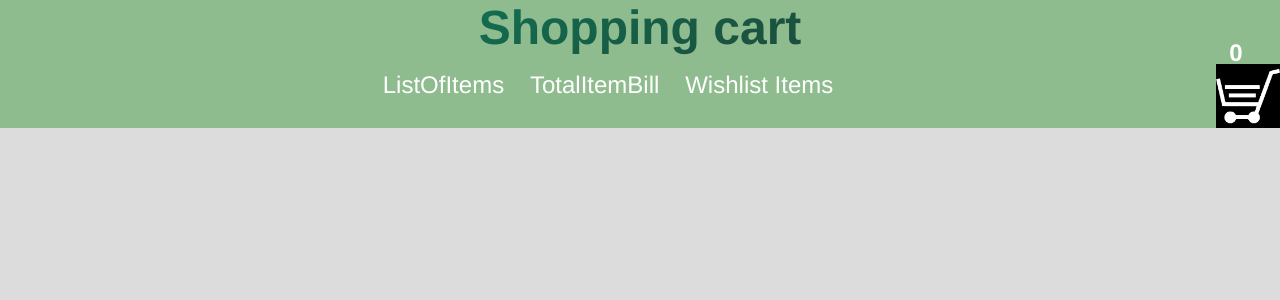
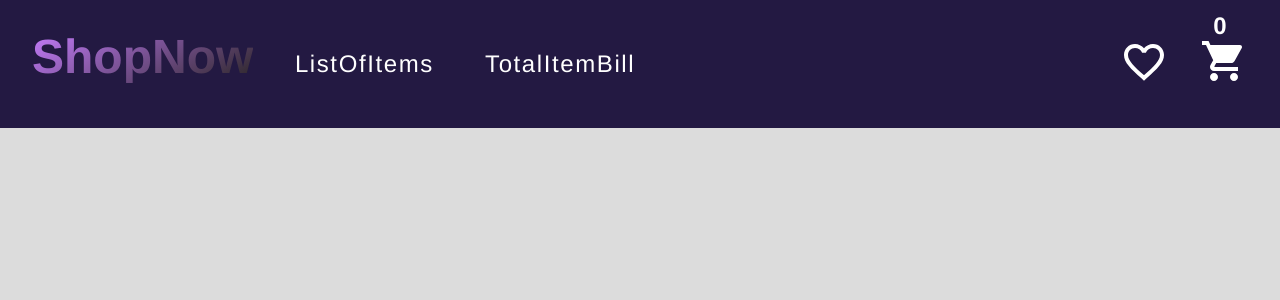
Before and after one commit to deepalishivanagi/ShoppingCart, a React (Create React App) app: page /Wishlist in a window 1280 px wide. Shown: the top 300 px of the page. Built offline with nearby package versions, Linux system fonts and the light colour scheme; no server answers.

Commit message:
updated the styling for home page

```diff
--- a/src/App.js
+++ b/src/App.js
@@ -5,7 +5,7 @@ import ItemBill from "./ItemBill";
 import { BrowserRouter as Router, Routes, Route, Link } from "react-router-dom";
 import Wishlist from "./Wishlist";
 import { useEffect } from "react";
-
+import FavoriteBorderIcon from '@mui/icons-material/FavoriteBorder';
 import ItemDetailPage from "./ItemDetailPage";
 import { useSelector, useDispatch } from "react-redux";
 
@@ -35,7 +35,8 @@ export default function App() {
     <div className="App">
       <Router>
         <nav>
-          <h1>Shopping cart</h1>
+          <div>
+          <h1>ShopNow</h1>
             <Link class="link" to="/ListOfItems">
               {" "}
               ListOfItems{" "}
@@ -44,10 +45,15 @@ export default function App() {
               {" "}
               TotalItemBill{" "}
             </Link>
-          <Link class="link" to="/Wishlist">
-            Wishlist Items
+          </div>
+          <div>
+            <Link to="/Wishlist">
+              {/* Wishlist Items */}
+              <FavoriteBorderIcon sx={{ fontSize: "xxx-large",color:"white" }} />
+              {/* <p>Wishlist</p> */}
             </Link>
             <Cart />
+          </div>
         </nav>
 
         <Routes>
--- a/src/Sidebar.js
+++ b/src/Sidebar.js
@@ -1,5 +1,6 @@
 
 import { useDispatch, useSelector } from "react-redux";
+import ArrowRightIcon from '@mui/icons-material/ArrowRight';
 
 export default function Sidebar() {
   const statefilt = useSelector((state) => state.FilterState);
@@ -9,8 +10,8 @@ export default function Sidebar() {
     <form className="main-Sidebar flex-container">
       <div className="Filter-1 Horizontal-wrapper flex-col">
         <div className="Filter-header">
-          <p>Filter</p>
-          <p>
+          <p>Filter <ArrowRightIcon sx={{color:"white",fontSize:"xx-large"}}/></p>
+          <div>
             <button
               onClick={() => {
                 dispatch({ type: "ClearBtnHandler" });
@@ -18,9 +19,9 @@ export default function Sidebar() {
             >
               Clear All
             </button>
-          </p>
+          </div>
         </div>
-        <div className="PriceSlider-container ">
+        <div className="PriceSlider-container">
           <p>Price</p>
           <p>
             <input
--- a/src/cart.js
+++ b/src/cart.js
@@ -1,6 +1,7 @@
 import "./style2.css";
 import CartImage from "./Images/CartImage.png";
 import { useSelector } from "react-redux";
+import ShoppingCartIcon from '@mui/icons-material/ShoppingCart';
 
 export default function Cart(param) {
   const state = useSelector((state) => state.AppState);
@@ -9,8 +10,10 @@ export default function Cart(param) {
     <div className="Cart-div">
       <h2>{state.TotalCount}</h2>
       <div>
-        <img src={CartImage} alt="cart"></img>
+        {/* <img src={CartImage} alt="cart"></img> */}
+        <ShoppingCartIcon sx={{fontSize:'xxx-large'}}/>
       </div>
+      {/* <p>Cart</p> */}
     </div>
   );
 }
--- a/src/style2.css
+++ b/src/style2.css
@@ -17,13 +17,26 @@
     text-align: center;
   }
   .App h1 {
-    background: linear-gradient(150deg, #059669, #292524);
+    /* background: linear-gradient(150deg, #059669, #292524); */
+    background: linear-gradient(150deg, #c77dff, #292524);
     background-clip: text;
     -webkit-background-clip: text;
     color: transparent;
     font-size: 3rem;
     font-weight: bolder;
     margin-bottom: 1rem;
+  }
+  .App nav {
+    display: flex;
+    justify-content: space-between;
+    align-items: center;
+    padding: 0rem 2rem;
+  }
+  .App nav div{
+    display: flex;
+    justify-content: center;
+    align-items: center;
+    gap: 2rem;
   }
   .items-container{
     height: 100%;
@@ -58,30 +71,37 @@
     box-shadow: 0px 13px 10px -7px rgb(71 27 27 / 10%);
 
   }
+  .Item a{
+    text-decoration: none;
+  }
 
   .Item .item-div1{
-
     width: 100%;
     height: 20rem;
     margin-top: 1.5rem;
+    transition: 0.2s;
   }
 
     .Item .item-div1 img{
-
     width: 100%;
     height: 85%;
     border-radius: 4px;
     object-fit: fill;
   }
+  .Item .item-div1 :hover{
+    transform: scale(1.3);
+  }
 
-    .Item .item-div2{
+ .Item .item-div2{
 
-    height: 7rem;
+    /* height: 7rem; */
     width: 100%;
     margin-top: -2rem;
     color: darkgray;
     margin-bottom: 2rem;
-
+  }
+  .Item .item-div2 h3{
+    height: 50px;
   }
 
 
@@ -92,7 +112,7 @@
     letter-spacing: 2px;
     font-weight: 500;
     color: black;
-    margin-top: -4rem;
+    margin-top: -1rem;
 
   }
   .Item .item-div3 h3
@@ -103,7 +123,7 @@
 
   .Cart-div {
     float: right;
-    display: inline;
+    display: block !important;
     margin-top: -2rem;
   }
   .Cart-div img {
@@ -139,7 +159,8 @@
   }
 
   nav {
-    background-color: darkseagreen;
+    /* background-color: darkseagreen; */
+    background-color: #231942;
     color: white;
     height: 8rem;
     position: fixed;
@@ -155,9 +176,11 @@
     font-style: none;
     text-decoration: none;
     display: inline;
+    letter-spacing: 0.1rem;
   }
   .link:hover {
-    background: linear-gradient(150deg, #059669, #292524);
+    /* background: linear-gradient(150deg, #059669, #292524); */
+    background: linear-gradient(150deg, #e0b1cb, #292524);
     background-clip: text;
     -webkit-background-clip: text;
     color: transparent;
@@ -173,20 +196,23 @@
     margin-top: 1rem;
     font-size: inherit;
     border-radius: 0.5rem;
-    background-color: darkseagreen;
-    padding: 5px;
-    border: 1px solid #059669;
+    /* background-color: darkseagreen; */
+    background-color: #231942;
+    padding: 0.5rem 1rem;
+    /* border: 1px solid #059669; */
+    border: 1px solid #5e548e;
+    color: white;
   }
   .AddSub button {
     height: 30px;
     width: 30px;
     border-radius: 50%;
-    border: 1px solid #059669;
+    border: 1px solid #231942;
     background-color: transparent;
     font-size: 1.25rem;
   }
   .AddSub button:hover {
-    background-color: #10b981;
+    background-color: #5e548e;
   }
   .Wishlits-main ul {
     list-style: none;
@@ -218,11 +244,30 @@
     padding: 0.5rem 0.5rem;
     margin-bottom: 1rem;
  }
+ .Filter-header p{
+  background-color: #3c096c;
+  color: white;
+  padding: 0.2rem 0rem 0rem 0.7rem;
+  letter-spacing: 0.1rem;
+  display: flex;
+  justify-content: center;
+  align-items: center;
+  border-radius: 0.2rem;
+ }
  .Filter-sort{
    padding: 1rem 1rem;
  }
  .Filter-header button{
-    background-color: transparent;
+  background-color: transparent;
+  color: #3c096c;
+  font-weight: bold;
+  border: 2px solid #3c096c;
+  border-radius: 0.2rem;
+  padding: 0.5rem;
+ }
+ .Filter-header button:hover{
+  color: white;
+  background-color:#3c096c;
  }
  .price-header{
     justify-content: space-between;
@@ -238,6 +283,15 @@
     display: flex;
     align-items: center;
     margin-top: 0.6rem;
+  }
+  .flex-row input[type='radio'] {
+    accent-color: #231942;
+  }
+  .flex-row input[type='checkbox'] {
+    accent-color: #231942;
+  }
+  .PriceSlider-container input[type="range"]{
+    accent-color: #3c096c;
   }
   .Price-slider{
       width: 10rem;
```
Also changed, not shown: package.json (+10 -6 lines), 1 other file (tests, documents, lock files or other folders). Lines whose indentation alone changed are shown as unchanged.
